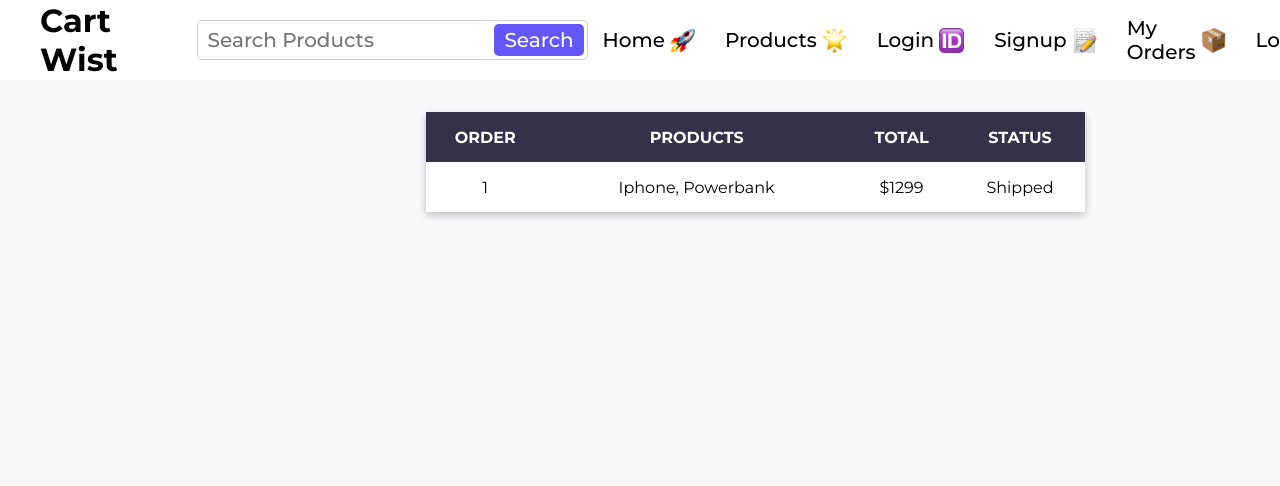
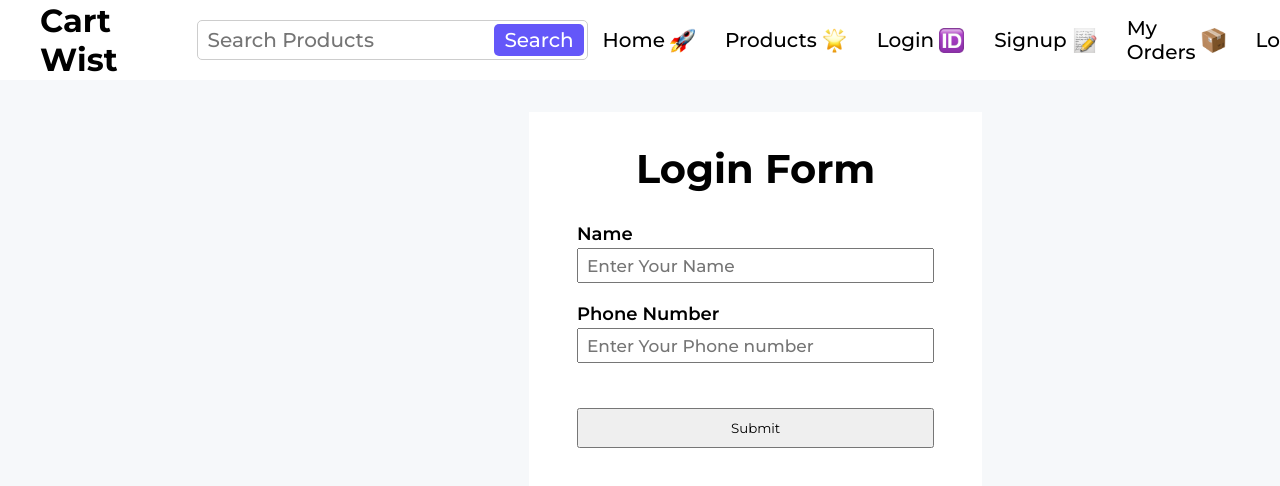
Before and after one commit to oaa-dev/udemy-react-js, a React (Vite) app: page / in a window 1280 px wide. Shown: the top 486 px of the page. Built offline with nearby package versions, Linux system fonts and the light colour scheme.

Commit message:
react useform

```diff
--- a/package.json
+++ b/package.json
@@ -11,7 +11,8 @@
   },
   "dependencies": {
     "react": "^18.3.1",
-    "react-dom": "^18.3.1"
+    "react-dom": "^18.3.1",
+    "react-hook-form": "^7.43.9"
   },
   "devDependencies": {
     "@eslint/js": "^9.17.0",
--- a/src/App.jsx
+++ b/src/App.jsx
@@ -6,6 +6,7 @@
 import SingleProduct from "./components/SingleProduct/SingleProduct";
 import CartPage from "./components/Cart/CartPage";
 import MyOrderPage from "./components/MyOrder/MyOrderPage";
+import LoginPage from "./components/Authentication/LoginPage";
 
 const App = () => {
   return (
@@ -16,7 +17,8 @@
         {/* <ProductPages /> */}
         {/* <SingleProduct /> */}
         {/* <CartPage /> */}
-        <MyOrderPage />
+        {/* <MyOrderPage /> */}
+        <LoginPage />
       </main>
     </div>
   );
--- /dev/null
+++ b/src/components/Authentication/LoginPage.css
@@ -0,0 +1,42 @@
+.form_page {
+  justify-content: center;
+}
+
+.authentication_form {
+  width: 30%;
+  padding: 32px 48px;
+  margin-top: 32px;
+  background-color: #fff;
+}
+
+.authentication_form h2 {
+  font-size: 40px;
+  margin-bottom: 30px;
+  text-align: center;
+}
+
+.form_inputs div {
+  display: flex;
+  flex-direction: column;
+  margin-bottom: 20px;
+}
+
+.form_inputs label {
+  font-size: 18px;
+  font-weight: 600;
+  margin-bottom: 3px;
+}
+
+.form_text_input {
+  height: 35px;
+  padding: 0 8px;
+  font-size: 17px;
+  font-weight: 500;
+  outline: none;
+}
+
+.form_submit {
+  height: 40px;
+  width: 100%;
+  margin: 25px 0 10px;
+}
--- /dev/null
+++ b/src/components/Authentication/LoginPage.jsx
@@ -0,0 +1,81 @@
+import React, { useRef, useState } from "react";
+import "./LoginPage.css";
+
+import { useForm } from "react-hook-form";
+
+const LoginPage = () => {
+  //   const nameRef = useRef(null);
+  //   const phoneRef = useRef(null);
+
+  const { register, handleSubmit } = useForm();
+
+  //   const [user, setUser] = useState({
+  //     name: "",
+  //     phone: "",
+  //   });
+
+  //   const handleSubmit = (e) => {
+  //     e.preventDefault();
+
+  //     // const user = {
+  //     //   name: "",
+  //     //   phone: 0,
+  //     // };
+
+  //     // user.name = nameRef.current.value;
+  //     // user.phone = parseInt(phoneRef.current.value);
+
+  //     console.log(user);
+  //   };
+
+  const onSubmit = (formData) => console.log(formData);
+
+  return (
+    <section className="align_center form_page">
+      <form
+        action=""
+        className="authentication_form"
+        onSubmit={handleSubmit(onSubmit)}
+      >
+        <h2>Login Form</h2>
+        <div className="form_inputs">
+          <div>
+            <label htmlFor="name">Name</label>
+            <input
+              type="text"
+              id="name"
+              //   ref={nameRef}
+              //   value={user.name}
+              //   onChange={(e) => setUser({ ...user, name: e.target.value })}
+              {...register("name")}
+              className="form_text_input"
+              placeholder="Enter Your Name"
+            />
+          </div>
+
+          <div>
+            <label htmlFor="phone">Phone Number</label>
+            <input
+              type="number"
+              id="phone"
+              //   ref={phoneRef}
+              //   value={user.phone}
+              //   onChange={(e) =>
+              //     setUser({ ...user, phone: parseInt(e.target.value) })
+              //   }
+              {...register("phone", { valueAsNumber: true })}
+              className="form_text_input"
+              placeholder="Enter Your Phone number"
+            />
+          </div>
+
+          <button type="submit" className="search_button form_submit">
+            Submit
+          </button>
+        </div>
+      </form>
+    </section>
+  );
+};
+
+export default LoginPage;
```
Also changed, not shown: 1 other file (tests, documents, lock files or other folders).
